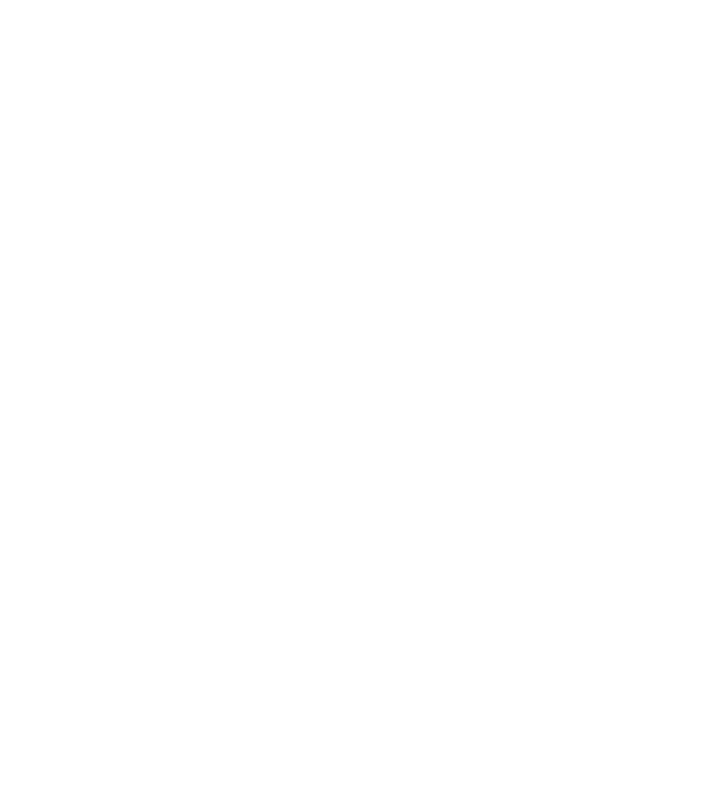
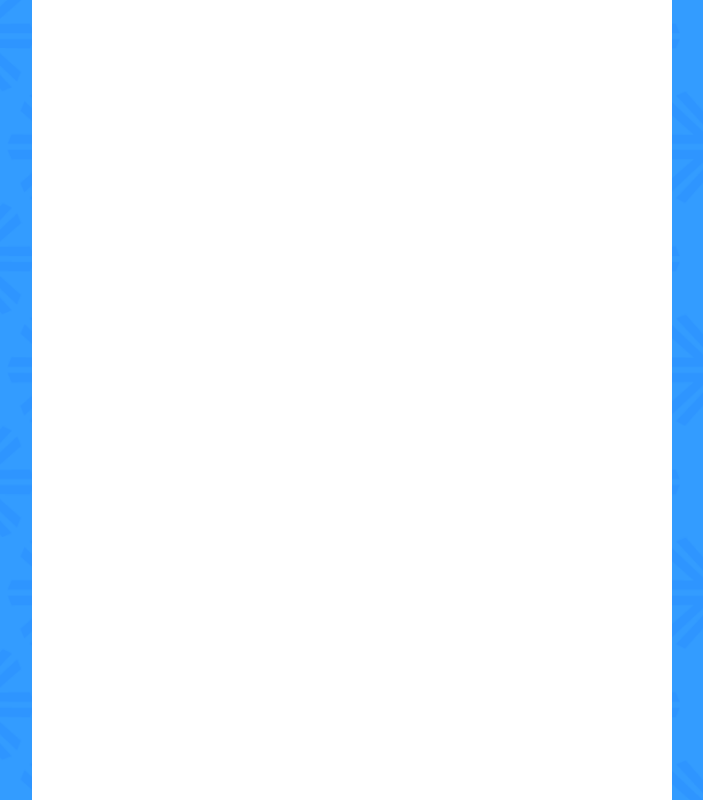
Before and after one commit to tpessoa10/Voll-Completo, a React (Create React App) app in the folder web/: page /login in a window 1280 px wide. Before the commit this address had no page. Shown: the whole page, without its empty margins (288-991 px from the left). Built offline with nearby package versions, Linux system fonts and the light colour scheme; the HTML template or start-up script is replaced by a standard one.

Commit message:
fazendo pagina base de formulario

```diff
--- a/web/src/AppRoutes.tsx
+++ b/web/src/AppRoutes.tsx
@@ -2,14 +2,19 @@
 import Dashboard from "./pages/Dashboard";
 import PaginaBase from "./pages/PaginaBase";
 import PaginaInicial from "./pages/PaginaInicial";
+import PaginaBaseFormulario from "./pages/PaginaBaseFormulario";
+import Login from "./pages/Login";
 
 function appRoutes(){
     return (
         <BrowserRouter>
             <Routes>
                 <Route path="/" element={<PaginaBase/>}>
-                    <Route index element={<Dashboard/>}/>
-                    <Route path="/PaginaInicial" element={<PaginaInicial/>}/>
+                    <Route index element={<PaginaInicial/>}/>
+                    <Route path="/dashboard" element={<Dashboard/>}/>
+                </Route>
+                <Route  path="/" element={<PaginaBaseFormulario/>}>
+                    <Route path="/login" element={<Login/>}/>
                 </Route>
             </Routes>
         </BrowserRouter>
--- /dev/null
+++ b/web/src/pages/Login/index.tsx
@@ -0,0 +1,5 @@
+export default function Login () {
+    return (
+        <></>
+    )
+}
--- /dev/null
+++ b/web/src/pages/PaginaBaseFormulario/index.tsx
@@ -0,0 +1,32 @@
+import styled from 'styled-components'
+import ImagemDeFundo from './ImagemDeFundo.png'
+import { Outlet } from 'react-router-dom'
+
+const ContainerPrincipal = styled.div`
+    background-image:url(${ImagemDeFundo});
+    background-size: cover;
+    width: 100vw;
+    height: 100vh;
+    display: flex;
+    flex-direction: column;
+    align-items: center;
+`
+
+const Container = styled.div`
+    background-color: white;
+    width: 50vw;
+    height: 100%;
+    display: flex;
+    flex-direction: column;
+    align-items: center;
+`
+
+export default function PaginaBaseFormulario(){
+    return (
+        <ContainerPrincipal>
+            <Container>
+                <Outlet/>
+            </Container>
+        </ContainerPrincipal>
+    )
+}
--- a/web/src/pages/PaginaInicial/Depoimentos/index.tsx
+++ b/web/src/pages/PaginaInicial/Depoimentos/index.tsx
@@ -13,7 +13,7 @@
 
 const Texto = styled.p`
     line-height: 19px;
-    font-weight: 700;
+    font-weight: 400;
     color: var(--cinza-escuro);
     text-align: center;
 `
@@ -39,6 +39,12 @@
             </Texto>
             <Subtitulo>Júlio, 40 anos, São Paulo/SP.</Subtitulo>
             <Linha/>
+            <Texto>At vero eos et accusamus et iusto odio dignissimos ducimus qui blanditiis praesentium voluptatum deleniti atque corrupti quos dolores et quas molestias excepturi sint occaecati cupiditate non provident, similique sunt in culpa qui officia deserunt mollitia animi, id est laborum et dolorum fuga. Et harum quidem rerum facilis est et expedita distinctio.</Texto>
+            <Subtitulo>Júlio, 40 anos, São Paulo/SP.</Subtitulo>
+            <Linha />
+            <Texto>At vero eos et accusamus et iusto odio dignissimos ducimus qui blanditiis praesentium voluptatum deleniti atque corrupti quos dolores et quas molestias excepturi sint occaecati cupiditate non provident, similique sunt in culpa qui officia deserunt mollitia animi, id est laborum et dolorum fuga. Et harum quidem rerum facilis est et expedita distinctio.</Texto>
+            <Subtitulo>Júlio, 40 anos, São Paulo/SP.</Subtitulo>
+            <Linha />
         </Container>
     )
 }
```
Also changed, not shown: web/src/pages/PaginaBaseFormulario/ImagemDeFundo.png (added).
